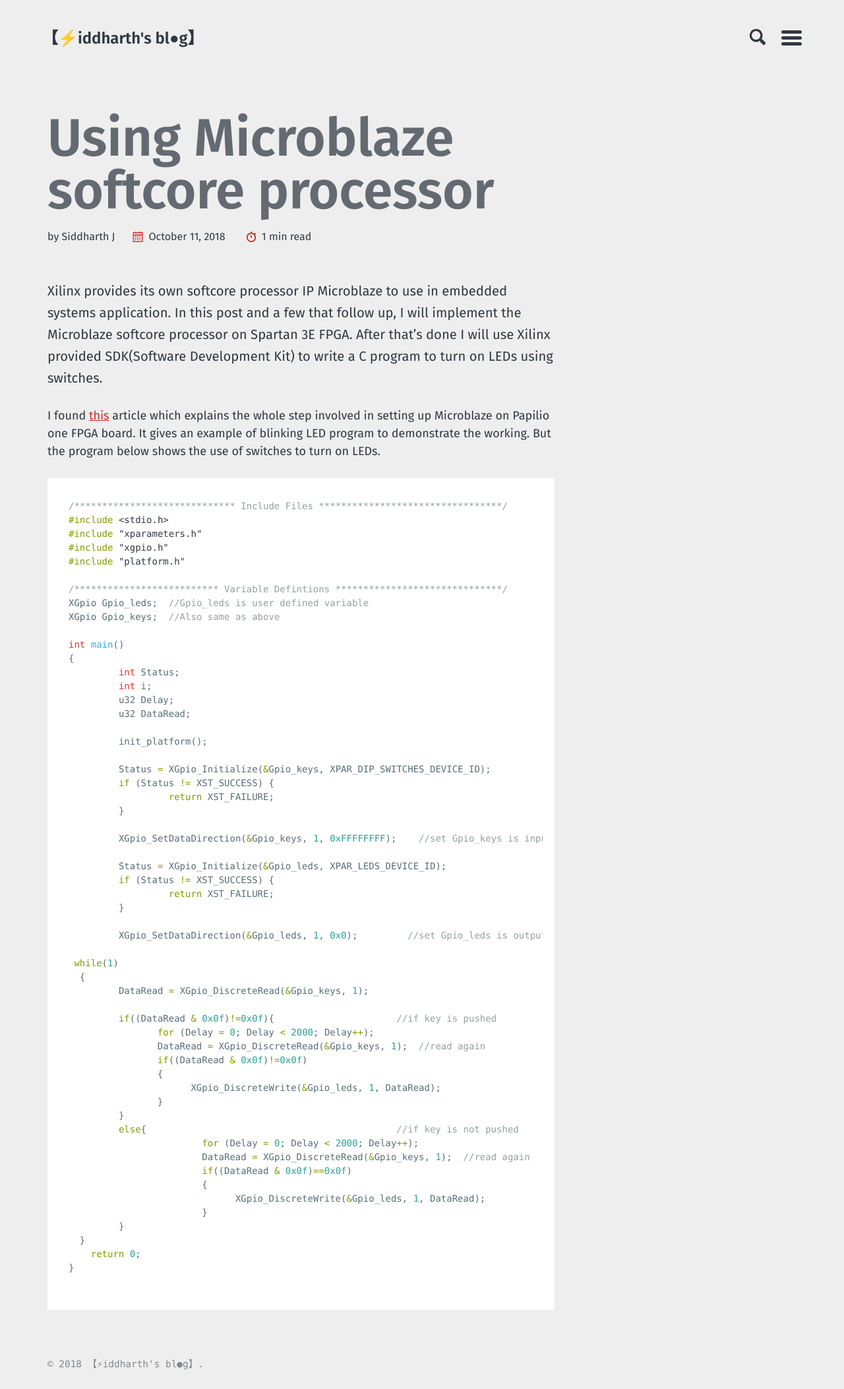
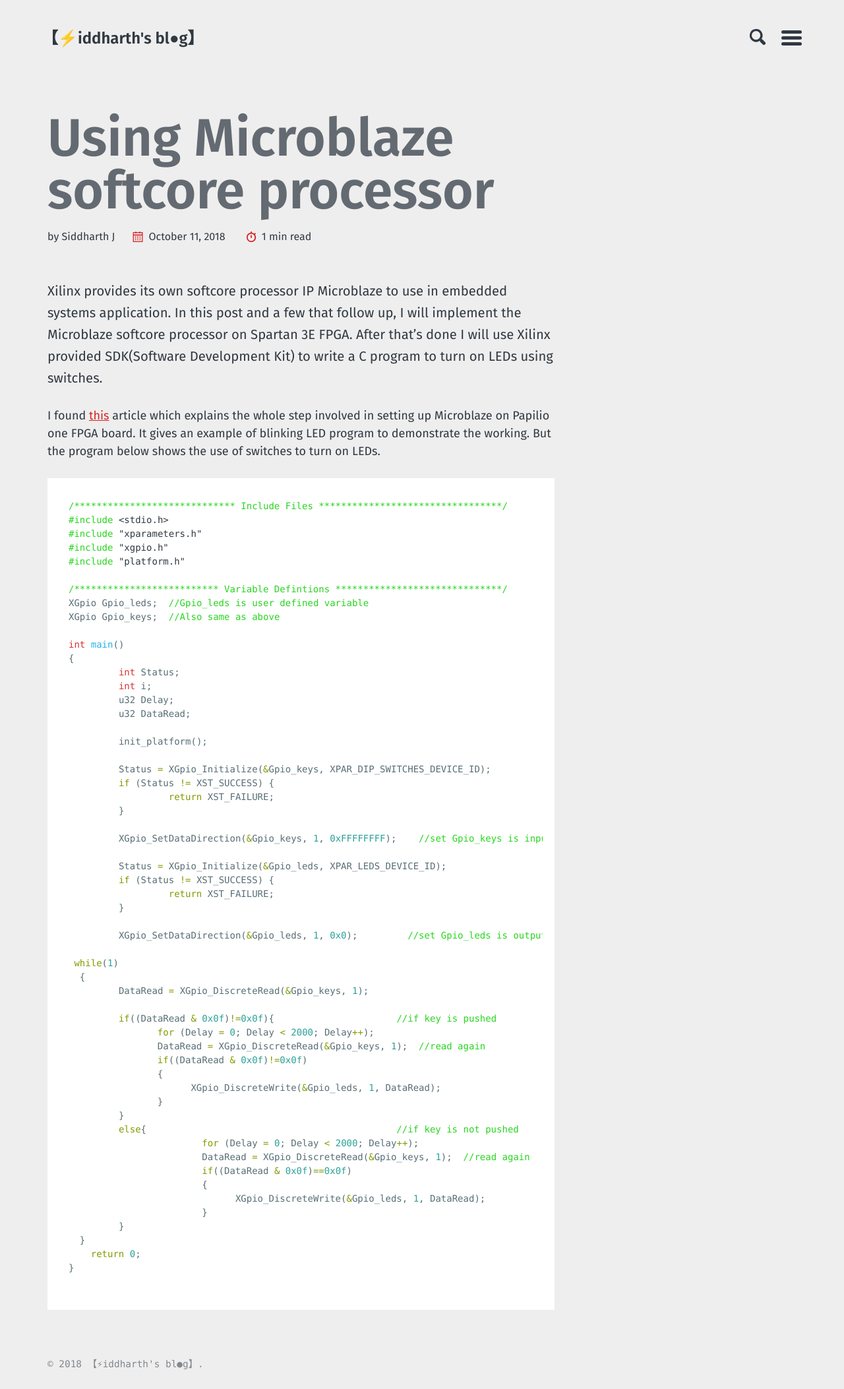
Before and after one commit to siddharth-pro/gitSiddharth.github.io, a Jekyll site: the page built from _posts/2018-10-11-using-microblaze-softcore-processor.markdown, in a window 1280 px wide. Shown: the whole page at 66% size. Built offline with Jekyll 4.4.1, drawn with Linux system fonts in a browser that asks for light colours.

Commit message:
Update _syntax-highlighting.scss

```diff
--- a/_sass/basically-basic/_syntax-highlighting.scss
+++ b/_sass/basically-basic/_syntax-highlighting.scss
@@ -64,10 +64,10 @@
   .o { color: #859900; } /* Operator */
   .x { color: #cb4b16; } /* Other */
   .p { color: #586e75; } /* Punctuation */
-  .cm { color: #93a1a1; } /* Comment.Multiline */
-  .cp { color: #859900; } /* Comment.Preproc */
-  .c1 { color: #93a1a1; } /* Comment.Single */
-  .cs { color: #859900; } /* Comment.Special */
+  .cm { color: #28d51f; } /* Comment.Multiline */
+  .cp { color: #28d51f; } /* Comment.Preproc */
+  .c1 { color: #28d51f; } /* Comment.Single */
+  .cs { color: #28d51f; } /* Comment.Special */
   .gd { color: #2aa198; } /* Generic.Deleted */
   .ge { color: #586e75; font-style: italic; } /* Generic.Emph */
   .gr { color: #dc322f; } /* Generic.Error */
```
